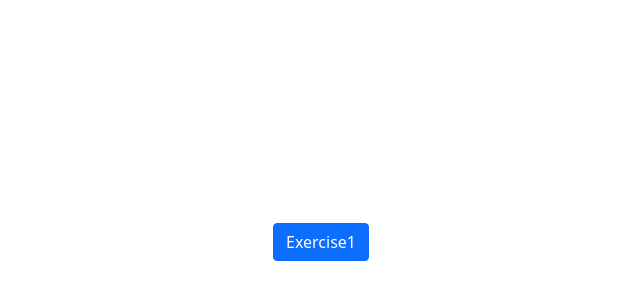
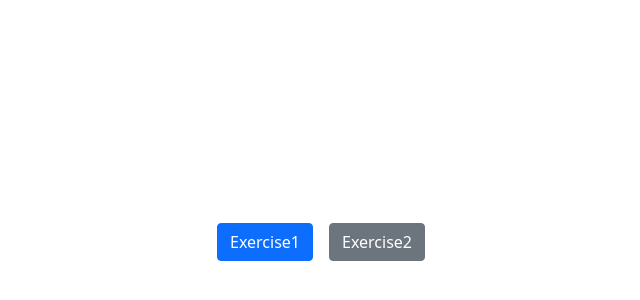
Before and after one commit to nguyenson09111998/react-deploy, a React (Create React App) app: page / in a window 1280 px wide. Shown: the part 158-458 px from the top of the page, without its empty margins (319-959 px from the left). Built offline with nearby package versions, Linux system fonts and the light colour scheme.

Commit message:
add button exercise 2

```diff
--- a/src/views/HomePage.jsx
+++ b/src/views/HomePage.jsx
@@ -12,9 +12,9 @@ const HomePage = () => {
         <Link to="/exercise1">
           <Button color="primary">Exercise1</Button>
         </Link>
-        {/* <Link to="/exercise2">
+        <Link to="/exercise2">
           <Button color="secondary">Exercise2</Button>
-        </Link> */}
+        </Link>
       </div>
     </div>
   );
```
